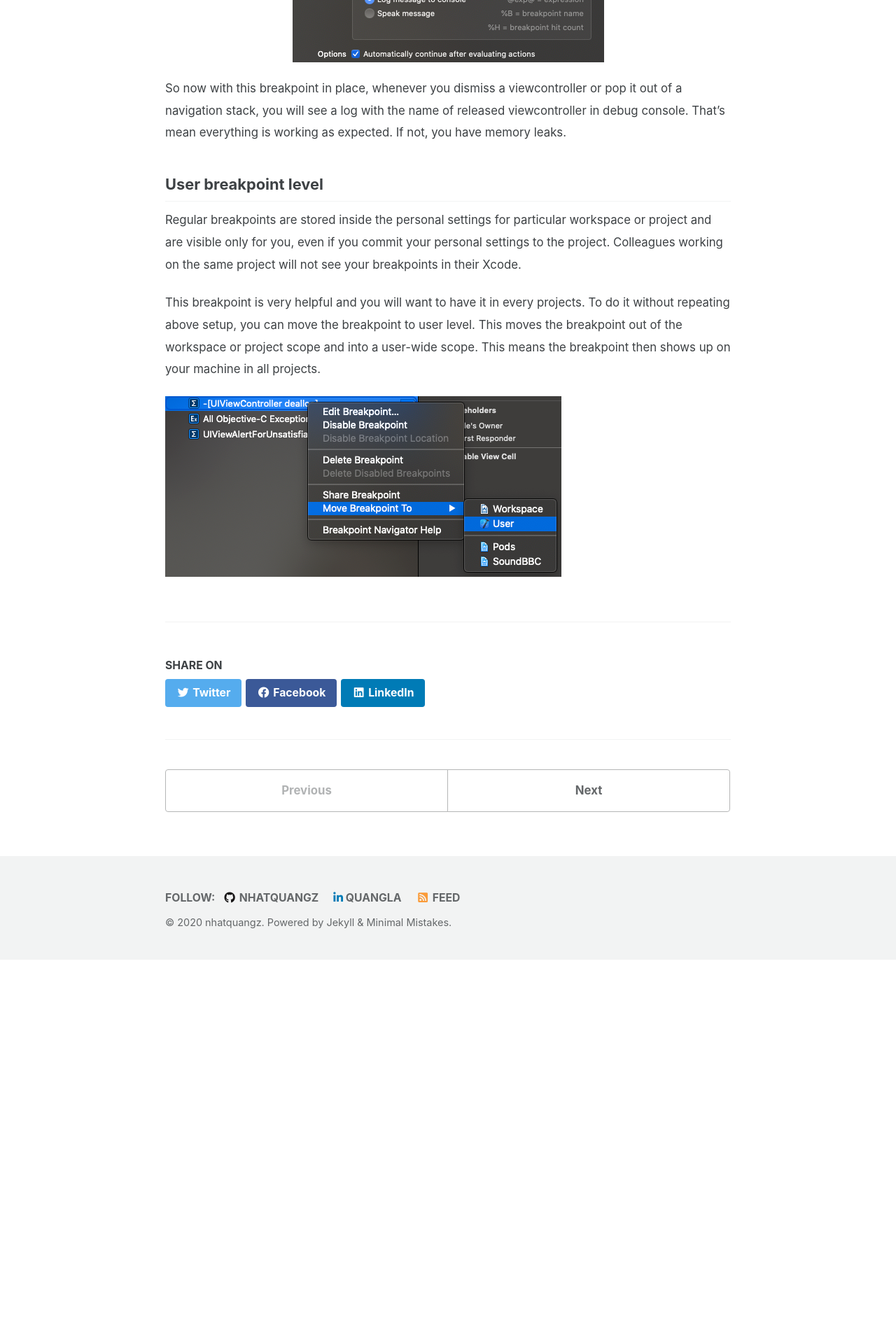
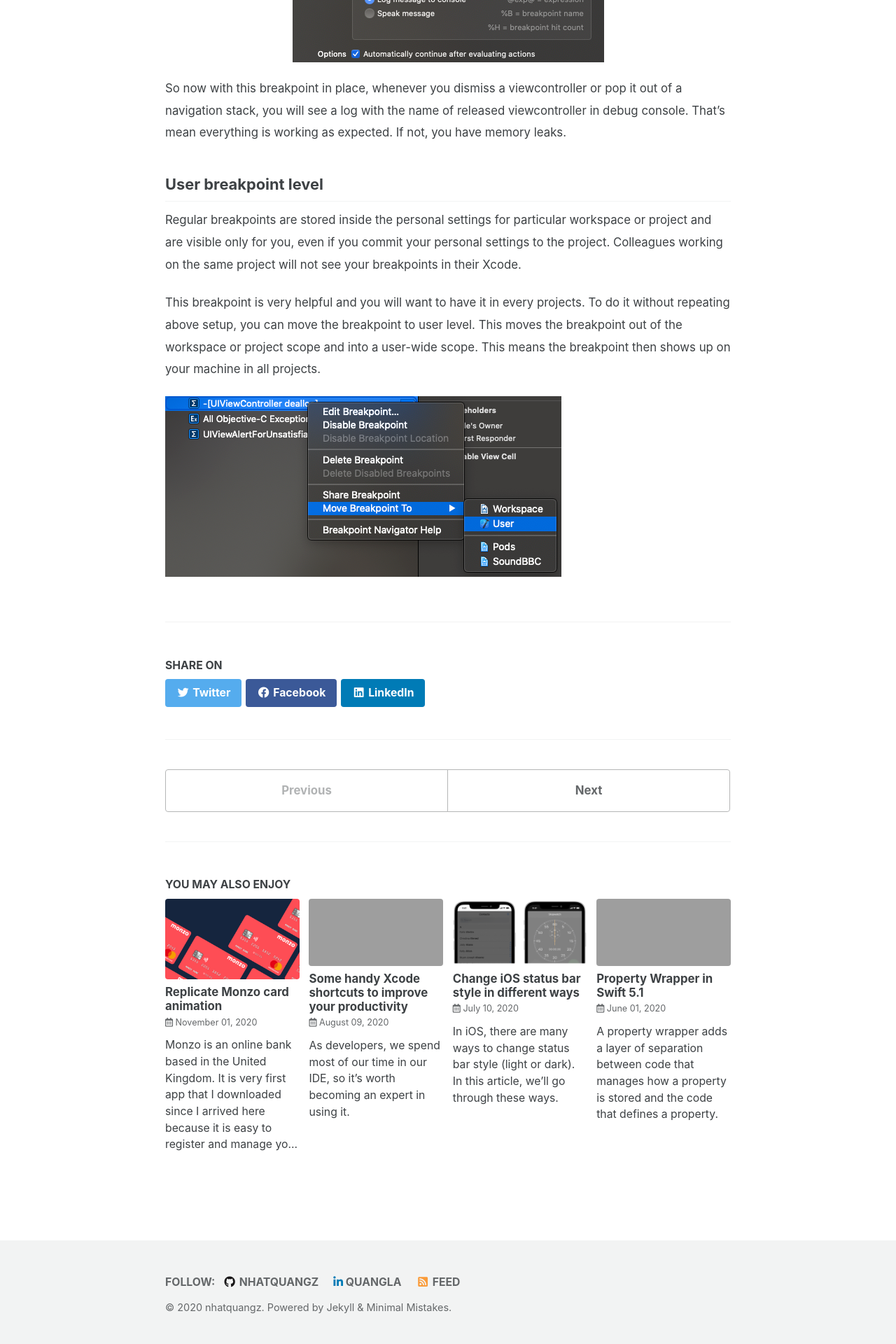
Before and after one commit to nhatquangz/nhatquangz.github.io, a Jekyll site: the page built from _posts/2020-05-07-Early-detect-a-retain-cycle-in-a-view-controller-by-Xcode-breakpoint.md, in a window 1280 px wide. Shown: the part 2525-4445 px from the top of the page at 70% size. Built offline with Jekyll 4.4.1, drawn with Linux system fonts in a browser that asks for light colours; cached includes are drawn as plain includes; before the commit the page ends 3896 px from its top, so only the background shows below that; part of the change alters nothing that is shown; grey boxes are pictures that could not be loaded.

Commit message:
[Page] Update config related content

````diff
--- a/_config.yml
+++ b/_config.yml
@@ -283,6 +283,6 @@ defaults:
       read_time: false
       comments: # true
       share: true
-      related: false
+      related: true
       toc: false
       classes: wide2
--- a/_includes/archive-single.html
+++ b/_includes/archive-single.html
@@ -1,5 +1,5 @@
-{% if post.header.teaser %}
-  {% capture teaser %}{{ post.header.teaser }}{% endcapture %}
+{% if post.topimage %}
+  {% capture teaser %}{{ post.topimage }}{% endcapture %}
 {% else %}
   {% assign teaser = site.teaser %}
 {% endif %}
--- a/_posts/2020-11-01-replicatate-monzo-card-animation.md
+++ b/_posts/2020-11-01-replicatate-monzo-card-animation.md
@@ -12,7 +12,7 @@ It is a very nice animation of main credit card (red one) and pots which are car
 ![monzo-card-animation][monzo-card-animation]
 
 ## Custom collection view layout
-The series of cards is actually a horizontal scroll direction collection view. And we also need a custom `UICollectionViewFlowLayout` to archive these animation. In this article, I assume you are familiar with `UICollectionView` and I will skip the code that create and configure collection view to focus on the custom collection view flow layout. You can find full code at [Github-MonzoCardAnimation](https://github.com/nhatquangz/monzo-card-animation)
+The series of cards is actually a horizontal scroll direction collection view. And we also need a custom `UICollectionViewFlowLayout` to achieve these animation. In this article, I assume you are familiar with `UICollectionView` and I will skip the code that create and configure collection view to focus on the custom collection view flow layout. You can find full code at [Github-MonzoCardAnimation](https://github.com/nhatquangz/monzo-card-animation)
 
 Firstly we create `MonzoCollectionViewLayout` as a subclass of `UICollectionViewFlowLayout` and set this layout to our collection view.
 
@@ -28,7 +28,7 @@ class MonzoCollectionViewLayout: UICollectionViewFlowLayout {
 }
 ```
 
-I have created basic collection view having 10 cards with different colors. As yet we do nothing with the custom layout, this is how it looks like:
+I have created a basic collection view having 10 cards with different colors. As yet we do nothing with the custom layout, this is how it looks like:
 ![initial-card][initial-card]
 
 Next step, we will override method [`layoutAttributesForElements`](https://developer.apple.com/documentation/uikit/uicollectionviewlayout/1617769-layoutattributesforelements) to implement some changes.
@@ -65,12 +65,12 @@ class MonzoCollectionViewLayout: UICollectionViewFlowLayout {
 
 1. We create a variable to save all collection view attributes.
 2. `shouldInvalidateLayout` function return `true` to update the layout changes of main card (the first one).
-3. `layoutAttributesForElements` function is where you return the layout attributes for all items inside the given rectangle. Many complicated collection view layout require us to calculate manually size and position attributes, but in this case we do not have to do that. We just take all attributes that have already been calculated by the parent class `super.layoutAttributesForElements(in: rect)` and do a little changes for the attribute of first item (main card).
-4. We can not change these attributes directly, so we create a copy save to `allAttributes` variable. We set `zIndex` of first item to 0 to make sure that it will stay under the other cards.
+3. `layoutAttributesForElements` function is where you return the layout attributes for all items inside the given rectangle. Many complicated collection view layout require us to calculate manually size and position attributes, but in this case we do not have to do that. We just take all attributes that have already been calculated by the parent class `super.layoutAttributesForElements(in: rect)` and do a little changes in the attribute of first item (main card).
+4. We can not change these attributes directly, so we create a copy then save to `allAttributes` variable. Set `zIndex` of first item to 0 to make sure that it will stay under the other cards.
 5. `stickMainCard` function is used to update the position of first item according to changes of scroll view.
-6. Return any attributes with frames that intersect with the `rect`, in other words we return all visiable attributes.
+6. Return any attributes with frames that intersect with the `rect`, in other words we return all visible attributes.
 
-`stickMainCard` function will be in charge of update the main card position according to scroll flow.
+`stickMainCard` function will be in charge of updating the main card position according to scroll flow.
 
 ```swift
 func stickMainCard() {
@@ -109,13 +109,13 @@ func stickMainCard() {
 }
 ```
 
-1. Some variable which is used to calculate the position of item. dX, dY have negative value as we want move the item in the opposite its axis.
+1. Create some variables which are used to calculate the position of item. dX, dY have negative value as we want to move the item in the opposite its axis.
 2. `contentOffsetX` tell us how much distance we have scrolled and we will update the position according to this value. The animation is: the item changes its position when `contentOffsetX` changes and it reaches its threshold (dX, dY) when `contentOffsetX >= itemWidth`.
 3. Set item Y axis to the calculated value. Condition `contenOffsetX > 0` make sure that content is being scrolled from right to left (collectionview is not in bounding state).
 4. Set item X axis. We can set directly item Y to calculated value as it does not change while scrolling, however for X axis we set `newX`value plus `contentOffetX` to keep the item in screen. When scrolling, you feel it does not change, but it is acctully moving along with scrollview's content.<br>
 When reaching the last item, we want our card move along with the item before the last one. So we get `max` value which is the position of that item and update the card this value when `contentOffsetX + newX` exceed `max - 10`.(10 means that we want the left edge of our card stick a little before)
 
-The last step we need to do is to make cards automatically scroll to center. We will override `targetContentOffset` function in the custom layout class `MonzoCollectionViewLayout` and return the offset that we expect. In this case, we will take the nearest card to center. To know which is the nearest card, we collect all visiable attributes and make a comparison to get the smallest value.
+The last step we need to do is to make cards automatically scroll to center. We will override `targetContentOffset` function in the custom layout class `MonzoCollectionViewLayout` and return the offset we expect. In this case, we will take the nearest card to center. To know which is the nearest card, we collect all visiable attributes and make a comparison to get the smallest value.
 
 ```swift
 override func targetContentOffset(forProposedContentOffset proposedContentOffset: CGPoint, withScrollingVelocity velocity: CGPoint) -> CGPoint {
--- a/assets/css/main.scss
+++ b/assets/css/main.scss
@@ -114,6 +114,7 @@ h2 {
   }
 
   .page__related {
+    width: 100%;
     @include breakpoint($large) {
       padding-left: 0;
       padding-right: 0;
````
